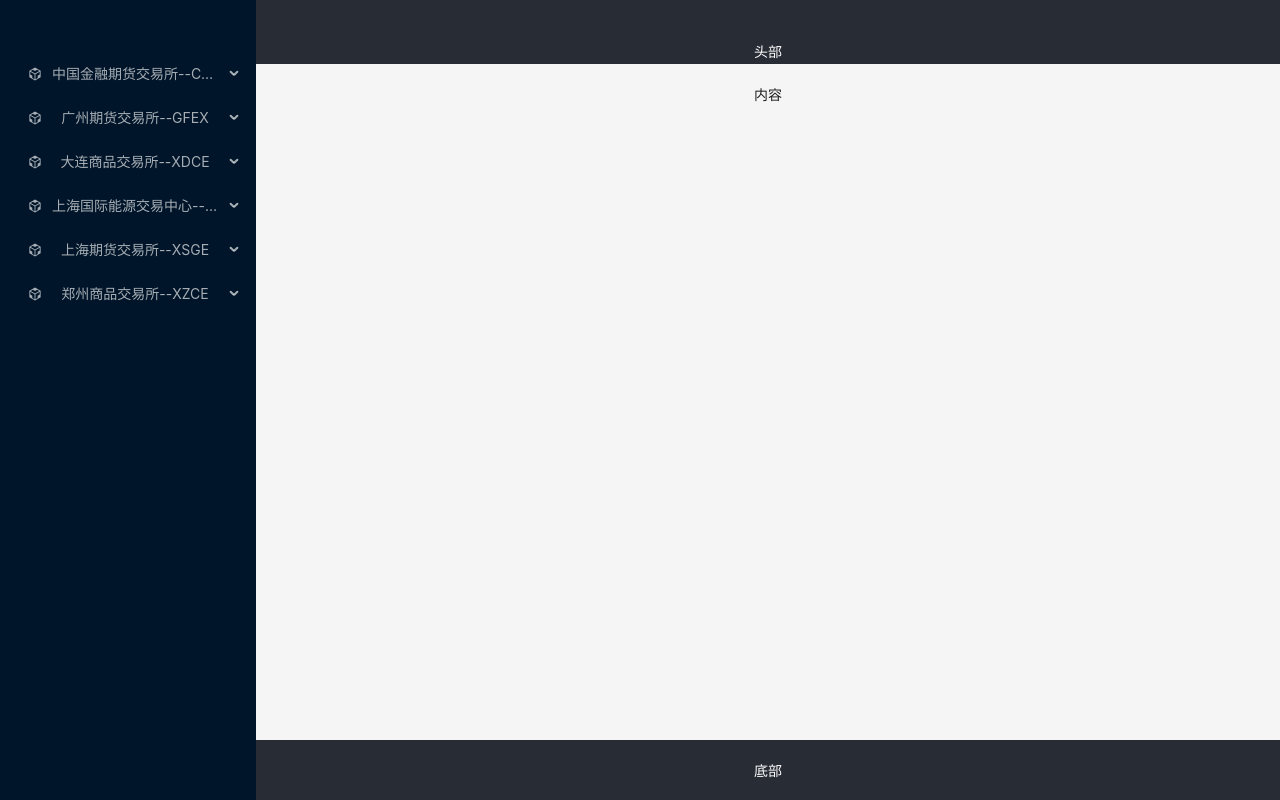
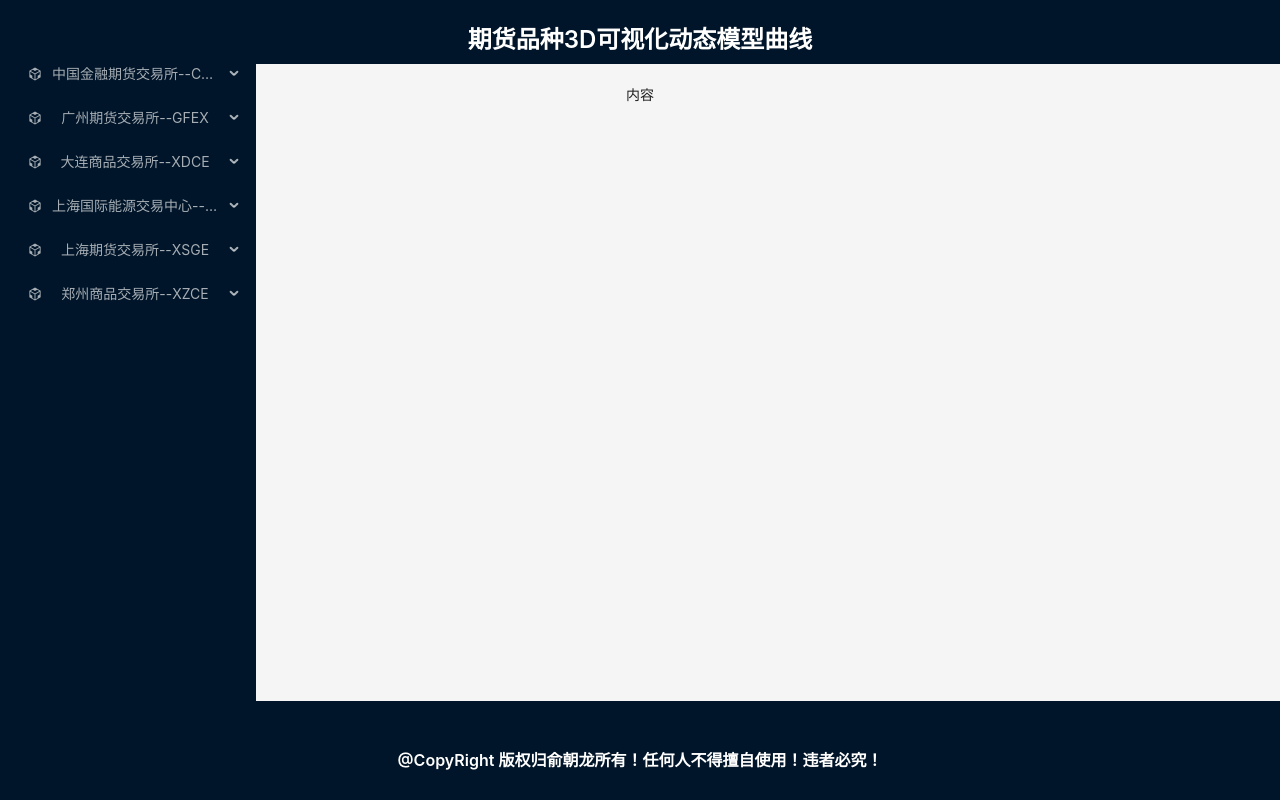
Before and after one commit to sunShineLoveMe/future-contract-app, a React (Create React App) app: page / in a window 1280 px wide. Built offline with nearby package versions, Linux system fonts and the light colour scheme.

Commit message:
增加header footerfooter组件

```diff
--- a/src/App.module.css
+++ b/src/App.module.css
@@ -46,6 +46,13 @@
 .global-sider {
   color: #fff;
   padding-top: 50px;
+  overflow: auto;
+  height: 100vh;
+  position: fixed;
+  left: 0;
+  top: 0;
+  bottom: 0;
+
 }
 
 .content-layout {
@@ -58,9 +65,8 @@
 
 .layout-header {
   flex: 0 0 auto;
-  background-color: #282c34;
+  background-color: #001529;
   color: white;
-  padding: 20px;
   width: 100%;
 }
 
@@ -73,7 +79,7 @@
 
 .layout-footer {
   flex: 0 0 auto;
-  background-color: #282c34;
+  background-color: #001529;
   color: white;
   padding: 20px;
   width: 100%;
--- a/src/App.tsx
+++ b/src/App.tsx
@@ -1,7 +1,7 @@
 import React from 'react';
 import { Layout } from 'antd';
 import styles from "./App.module.css"
-import { Menu } from './components';
+import { Menu, Header, Footer } from './components';
 
 function App() {
   return (
@@ -11,9 +11,13 @@ function App() {
           <Menu />
         </Layout.Sider>
         <Layout className={styles["content-layout"]}>
-          <Layout.Header className={styles["layout-header"]}>头部</Layout.Header>
+          <Layout.Header className={styles["layout-header"]}>
+            <Header />
+          </Layout.Header>
           <Layout.Content className={styles["layout-content"]}>内容</Layout.Content>
-          <Layout.Footer className={styles["layout-footer"]}>底部</Layout.Footer>
+          <Layout.Footer className={styles["layout-footer"]}>
+            <Footer/>
+          </Layout.Footer>
         </Layout>
       </Layout>
     </div>
--- /dev/null
+++ b/src/components/footer/Footer.module.css
@@ -0,0 +1,3 @@
+.title {
+    color: #fff !important;
+}
--- /dev/null
+++ b/src/components/footer/Footer.tsx
@@ -0,0 +1,11 @@
+import React from "react";
+import { Typography } from "antd";
+import styles from './Footer.module.css'
+
+export const Footer: React.FC = () => {
+    return (
+        <Typography.Title level={5} className={styles.title}>
+            @CopyRight 版权归俞朝龙所有！任何人不得擅自使用！违者必究！
+        </Typography.Title>
+    )
+}
--- /dev/null
+++ b/src/components/footer/index.ts
@@ -0,0 +1 @@
+export * from './Footer'
--- /dev/null
+++ b/src/components/header/Header.module.css
@@ -0,0 +1,3 @@
+.title {
+    color: #fff !important;
+}
--- /dev/null
+++ b/src/components/header/Header.tsx
@@ -0,0 +1,12 @@
+import React from "react";
+import { Typography } from "antd";
+import styles from './Header.module.css'
+
+// 期货品种3D可视化动态模型曲线
+export const Header: React.FC = () => {
+    return (
+        <Typography.Title level={3} className={styles.title}>
+            期货品种3D可视化动态模型曲线
+        </Typography.Title>
+    )
+}
--- /dev/null
+++ b/src/components/header/index.ts
@@ -0,0 +1 @@
+export * from './Header'
--- a/src/components/index.ts
+++ b/src/components/index.ts
@@ -1 +1,3 @@
 export * from './menu'
+export * from './header'
+export * from './footer'
--- a/src/components/menu/Menu.tsx
+++ b/src/components/menu/Menu.tsx
@@ -52,14 +52,10 @@ const handleMenuOptions = (futureExchangeProducts: any) => {
 }
 
 export const Menu: React.FC = () => {
-
     const [items, setItems] = useState(handleMenuOptions(futureExchangeProducts))
-    // setItems(handleMenuOptions(futureExchangeProducts));
-
     const onClick: MenuProps['onClick'] = e => {
         console.log('click', e);
     }
-
     return (
         <AntdMenu
             mode="inline"
```
